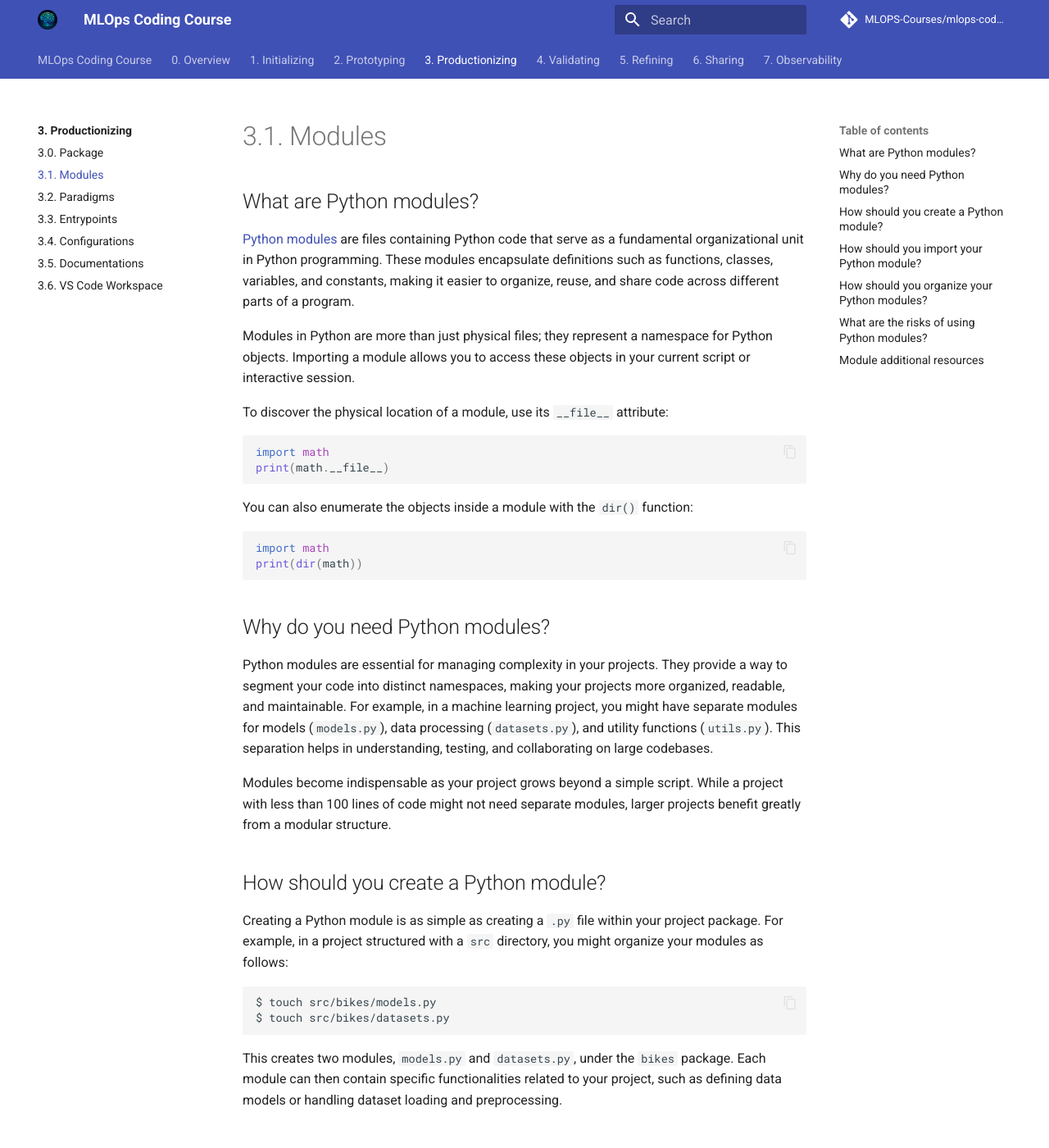
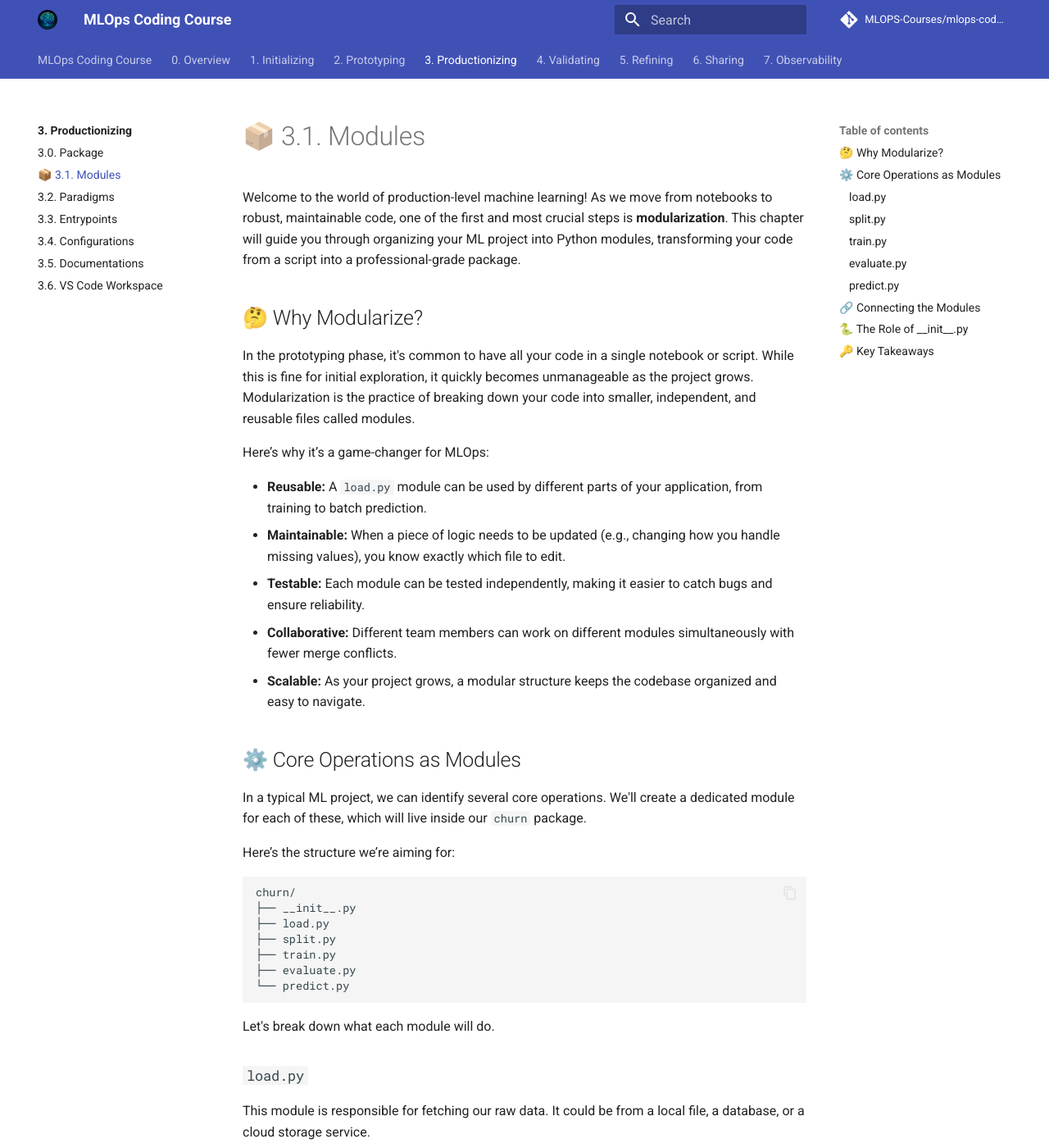
Before and after one commit to MLOps-Courses/mlops-coding-course, an MkDocs documentation site: the page built from docs/3. Productionizing/3.1. Modules.md, in a window 1280 px wide and 1400 px high. Shown: the whole window at 82% size. Built offline with MkDocs 1.6.1 and Material for MkDocs 9.7.7, drawn with Linux system fonts in a browser that asks for light colours; comment, search, counter and statistics services are not loaded; some of the changed text lies outside the part shown.

Commit message:
feat: Improve chapter 3.1 on modules
- Make the content richer and easier to follow.
- Add a 'Key Takeaways' section at the end.
- Include an emoji at the beginning of each title section.
- Add more content to bring value to the reader.

````diff
--- a/docs/3. Productionizing/3.1. Modules.md
+++ b/docs/3. Productionizing/3.1. Modules.md
@@ -1,100 +1,140 @@
----
-description: Discover how to organize your Python code into modules to improve code clarity, maintainability, and ease of collaboration.
----
+# 📦 3.1. Modules
 
-# 3.1. Modules
+Welcome to the world of production-level machine learning! As we move from notebooks to robust, maintainable code, one of the first and most crucial steps is **modularization**. This chapter will guide you through organizing your ML project into Python modules, transforming your code from a script into a professional-grade package.
 
-## What are Python modules?
+## 🤔 Why Modularize?
 
-[Python modules](https://docs.python.org/3/tutorial/modules.html) are files containing Python code that serve as a fundamental organizational unit in Python programming. These modules encapsulate definitions such as functions, classes, variables, and constants, making it easier to organize, reuse, and share code across different parts of a program.
+In the prototyping phase, it's common to have all your code in a single notebook or script. While this is fine for initial exploration, it quickly becomes unmanageable as the project grows. Modularization is the practice of breaking down your code into smaller, independent, and reusable files called modules.
 
-Modules in Python are more than just physical files; they represent a namespace for Python objects. Importing a module allows you to access these objects in your current script or interactive session.
+Here’s why it’s a game-changer for MLOps:
 
-To discover the physical location of a module, use its `__file__` attribute:
+-   **Reusable:** A `load.py` module can be used by different parts of your application, from training to batch prediction.
+-   **Maintainable:** When a piece of logic needs to be updated (e.g., changing how you handle missing values), you know exactly which file to edit.
+-   **Testable:** Each module can be tested independently, making it easier to catch bugs and ensure reliability.
+-   **Collaborative:** Different team members can work on different modules simultaneously with fewer merge conflicts.
+-   **Scalable:** As your project grows, a modular structure keeps the codebase organized and easy to navigate.
 
-```python
-import math
-print(math.__file__)
+## ⚙️ Core Operations as Modules
+
+In a typical ML project, we can identify several core operations. We'll create a dedicated module for each of these, which will live inside our `churn` package.
+
+Here’s the structure we’re aiming for:
+
+```
+churn/
+├── __init__.py
+├── load.py
+├── split.py
+├── train.py
+├── evaluate.py
+└── predict.py
 ```
 
-You can also enumerate the objects inside a module with the `dir()` function:
+Let's break down what each module will do.
 
+### `load.py`
+
+This module is responsible for fetching our raw data. It could be from a local file, a database, or a cloud storage service.
+
+*Example `churn/load.py`:*
 ```python
-import math
-print(dir(math))
+import pandas as pd
+
+def load_data(path: str) -> pd.DataFrame:
+    """Loads the dataset from a given path."""
+    print(f"Loading data from {path}...")
+    return pd.read_csv(path)
 ```
 
-## Why do you need Python modules?
+### `split.py`
 
-Python modules are essential for managing complexity in your projects. They provide a way to segment your code into distinct namespaces, making your projects more organized, readable, and maintainable. For example, in a machine learning project, you might have separate modules for models (`models.py`), data processing (`datasets.py`), and utility functions (`utils.py`). This separation helps in understanding, testing, and collaborating on large codebases.
+Once we have the data, we need to split it into training and testing sets. This module will handle that logic.
 
-Modules become indispensable as your project grows beyond a simple script. While a project with less than 100 lines of code might not need separate modules, larger projects benefit greatly from a modular structure.
+*Example `churn/split.py`:*
+```python
+from typing import Tuple
+import pandas as pd
+from sklearn.model_selection import train_test_split
 
-## How should you create a Python module?
-
-Creating a Python module is as simple as creating a `.py` file within your project package. For example, in a project structured with a `src` directory, you might organize your modules as follows:
-
-```bash
-$ touch src/bikes/models.py
-$ touch src/bikes/datasets.py
+def split_data(df: pd.DataFrame, test_size: float = 0.2) -> Tuple[pd.DataFrame, pd.DataFrame]:
+    """Splits the data into training and testing sets."""
+    print("Splitting data...")
+    train_df, test_df = train_test_split(df, test_size=test_size, random_state=42)
+    return train_df, test_df
 ```
 
-This creates two modules, `models.py` and `datasets.py`, under the `bikes` package. Each module can then contain specific functionalities related to your project, such as defining data models or handling dataset loading and preprocessing.
+### `train.py`
 
-## How should you import your Python module?
+This is where the magic happens! The `train.py` module will take the training data, train a model, and often save the trained model artifact.
 
-Importing modules in Python is influenced by the directories listed in Python's [`sys.path`](https://docs.python.org/3/library/sys_path_init.html), akin to path resolution in Unix systems. When importing a module, Python searches through these directories and imports the first match.
+*Example `churn/train.py`:*
+```python
+import pandas as pd
+from sklearn.ensemble import RandomForestClassifier
+from sklearn.pipeline import Pipeline
+from sklearn.preprocessing import StandardScaler
 
-To see what directories are in your search path, you can use:
-
-```python
-import sys
-print(sys.path)
+def train_model(X_train: pd.DataFrame, y_train: pd.Series) -> Pipeline:
+    """Trains the model and returns the pipeline."""
+    print("Training model...")
+    pipeline = Pipeline([
+        ('scaler', StandardScaler()),
+        ('classifier', RandomForestClassifier(random_state=42))
+    ])
+    pipeline.fit(X_train, y_train)
+    return pipeline
 ```
 
-After installing your package locally (e.g., using `uv sync`), your package's directory will be added to `sys.path`, allowing you to import its modules without specifying their full path.
+### `evaluate.py`
 
-## How should you organize your Python modules?
+How good is our model? The `evaluate.py` module will use the test set to measure the model's performance.
 
-Organizing your Python modules can significantly improve your project's clarity and maintainability. Here are a few strategies for structuring your modules:
+*Example `churn/evaluate.py`:*
+```python
+import pandas as pd
+from sklearn.pipeline import Pipeline
+from sklearn.metrics import accuracy_score
 
-1. **Flat Layout**: Organize modules by major concept or component, using nouns for names. Examples include:
-    - `models.py`
-    - `datasets.py`
-    - `services.py`
-    - `splitters.py`
-2. **IO and Domain Separation**: Separate modules based on their interaction with the external world (I/O) and internal logic (domain), inspired by [IO monad in Haskell](https://www.haskell.org/tutorial/io.html) and [Domain-Driven Design](https://en.wikipedia.org/wiki/Domain-driven_design). For instance:
-    - **IO Layer**:
-        - `io/services.py`
-        - `io/datasets.py`
-    - **Domain Layer**:
-        - `domain/models.py`
-        - `domain/schemas.py`
-    - **High-Level Tasks**:
-        - `training.py`
-        - `tuning.py`
-        - `inference.py`
-
-The latter approach distinguishes between the unpredictable nature of I/O operations and the more controlled domain logic, with high-level tasks integrating these layers.
-
-## What are the risks of using Python modules?
-
-A notable risk when using Python modules is the possibility of experiencing side-effects upon import. Side-effects are operations that occur when a module is imported, which can lead to unexpected behavior or bugs if not handled carefully.
-
-```python
-# A module with a potentially harmful operation
-# lib.py
-import os
-os.system("rm -rf /")  # This command is extremely dangerous!
-
-# main.py
-import lib  # Importing lib.py could lead to data loss
+def evaluate_model(model: Pipeline, X_test: pd.DataFrame, y_test: pd.Series) -> float:
+    """Evaluates the model and returns the accuracy."""
+    print("Evaluating model...")
+    predictions = model.predict(X_test)
+    accuracy = accuracy_score(y_test, predictions)
+    print(f"Model Accuracy: {accuracy:.4f}")
+    return accuracy
 ```
 
-To minimize this risk, restrict side-effects to specific entry points and ensure modules primarily contain definitions like functions and classes. Avoid executing code that produces side-effects directly at the module level to ensure cleaner, more predictable imports.
+### `predict.py`
 
-## Module additional resources
+Finally, the `predict.py` module will use the trained model to make predictions on new, unseen data.
 
-- **[Module examples from the MLOps Python Package](https://github.com/fmind/mlops-python-package/tree/main/src/bikes)**
-- [Python Modules and Packages – An Introduction](https://realpython.com/python-modules-packages/)
-- [Python modules](https://docs.python.org/3/tutorial/modules.html)
+*Example `churn/predict.py`:*
+```python
+import pandas as pd
+from sklearn.pipeline import Pipeline
+
+def predict(model: Pipeline, new_data: pd.DataFrame) -> pd.Series:
+    """Makes predictions on new data."""
+    print("Making predictions...")
+    return model.predict(new_data)
+```
+
+## 🔗 Connecting the Modules
+
+These modules aren't designed to be run in isolation. They form a pipeline, where the output of one module becomes the input for the next. A master script or an orchestrator (which we'll cover later) would call them in sequence:
+
+`load` -> `split` -> `train` -> `evaluate`
+
+This flow ensures a clean and logical progression of data and operations.
+
+## 🐍 The Role of `__init__.py`
+
+You might be wondering about the `__init__.py` file. This file tells Python that the `churn` directory should be treated as a package. It can be empty, or it can be used to define package-level variables, import sub-modules, or run initialization code. For now, an empty `__init__.py` is all we need.
+
+## 🔑 Key Takeaways
+
+-   **Modularization is Key:** Breaking your code into modules is fundamental for creating professional, production-ready ML applications.
+-   **One Module, One Job:** Each module should have a single, well-defined responsibility (e.g., loading data, training a model).
+-   **Structure for Success:** A logical package structure (like our `churn` package) makes your project easy to navigate and understand.
+-   **Modules Form a Pipeline:** The modules are designed to work together in a sequence to form a complete machine learning workflow.
+-   **`__init__.py` Makes a Package:** This simple file is what turns a directory into a Python package that can be imported.
````
